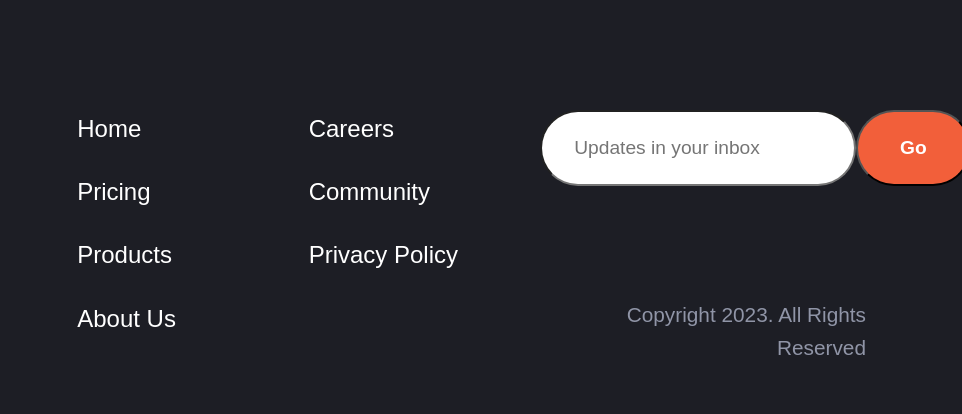
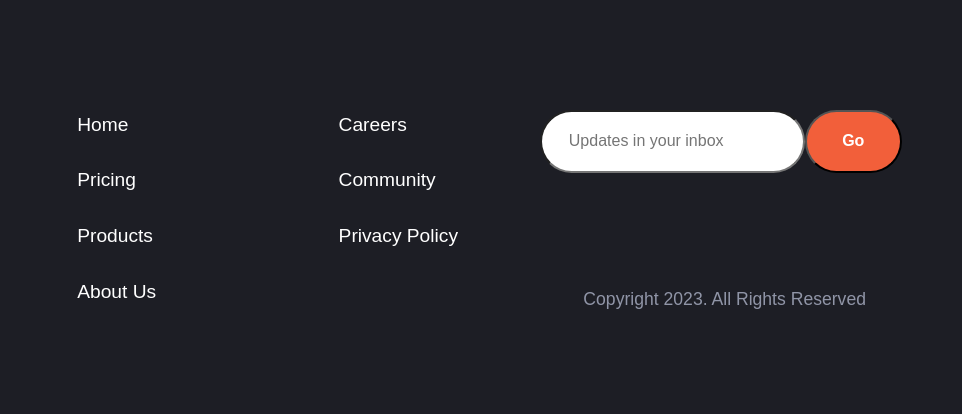
Before and after one commit to Jesus-boy01/NitHub-FeM-Manage, a plain HTML site: page index.html in a window 1280 px wide. Shown: the part 2470-2884 px from the top of the page, 318-1280 px from the left. Drawn offline with nearby package versions, Linux system fonts and the light colour scheme.

Commit message:
update on size of items in footer

```diff
--- a/css/style.css
+++ b/css/style.css
@@ -267,7 +267,7 @@ footer {
 .footer-nav-1 a, .footer-nav-2 a {
     text-decoration: none;
     color: #fff;
-    font-size: 1.5rem;
+    font-size: 1.2rem;
 }
 
 .footer-nav-1 a:hover, .footer-nav-2 a:hover {
@@ -293,7 +293,7 @@ footer {
 input[type="email"] {
     border-radius: 3em;
     padding: 1.3em 1.7em;
-    font-size: 1.2rem;
+    font-size: 1rem;
 }
 
 .footer-submit button {
@@ -302,7 +302,7 @@ input[type="email"] {
     background-color: #F25F3A;
     padding: 1.3em 2.2em;
     border-radius: 3em;
-    font-size: 1.2rem;
+    font-size: 1rem;
     font-weight: bold;
 }
 
@@ -312,5 +312,5 @@ input[type="email"] {
 }
 
 .footer-copyright p {
-    font-size: 1.3rem;
+    font-size: 1.1rem;
 }
```
